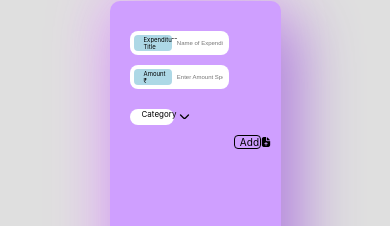
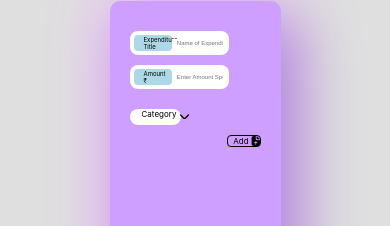
Before and after one commit to Nitya020602/Vexpenser, a React (Create React App) app: page /addexpense in a window 390 px wide. Shown: the part 65-291 px from the top of the page. Built offline with nearby package versions, Linux system fonts and the light colour scheme.

Commit message:
changed responsive design

```diff
--- a/src/components/addForm/addForm.css
+++ b/src/components/addForm/addForm.css
@@ -167,3 +167,28 @@
         font-size: 10px;
     }
 }
+@media only screen and (max-width:500px){
+    .form-item label{
+        width: 20%;
+        font-size: 6px;
+    }
+    .form-item input{
+        font-size: 6px;
+    }
+    .categories-dropdown{
+        width: 60%;
+    }
+    .categories-dropdown label{
+        font-size: 8px;
+    }
+    .form-add-btn div{
+        width: 20%;
+    }
+    .form-add-btn label{
+        font-size: 8px;
+    }
+
+    .categories-container label{
+        font-size: 6px;
+    }
+}
```
